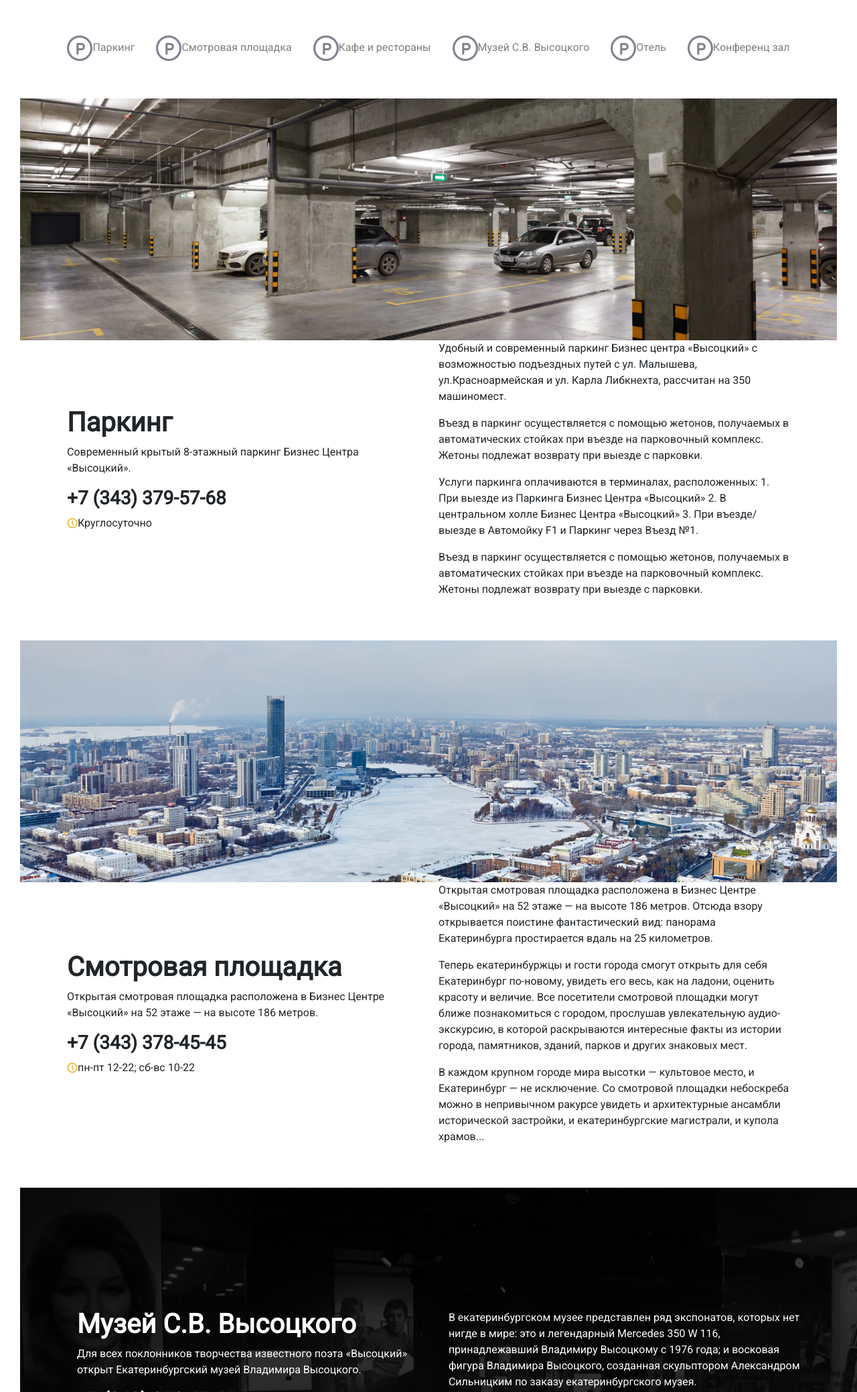
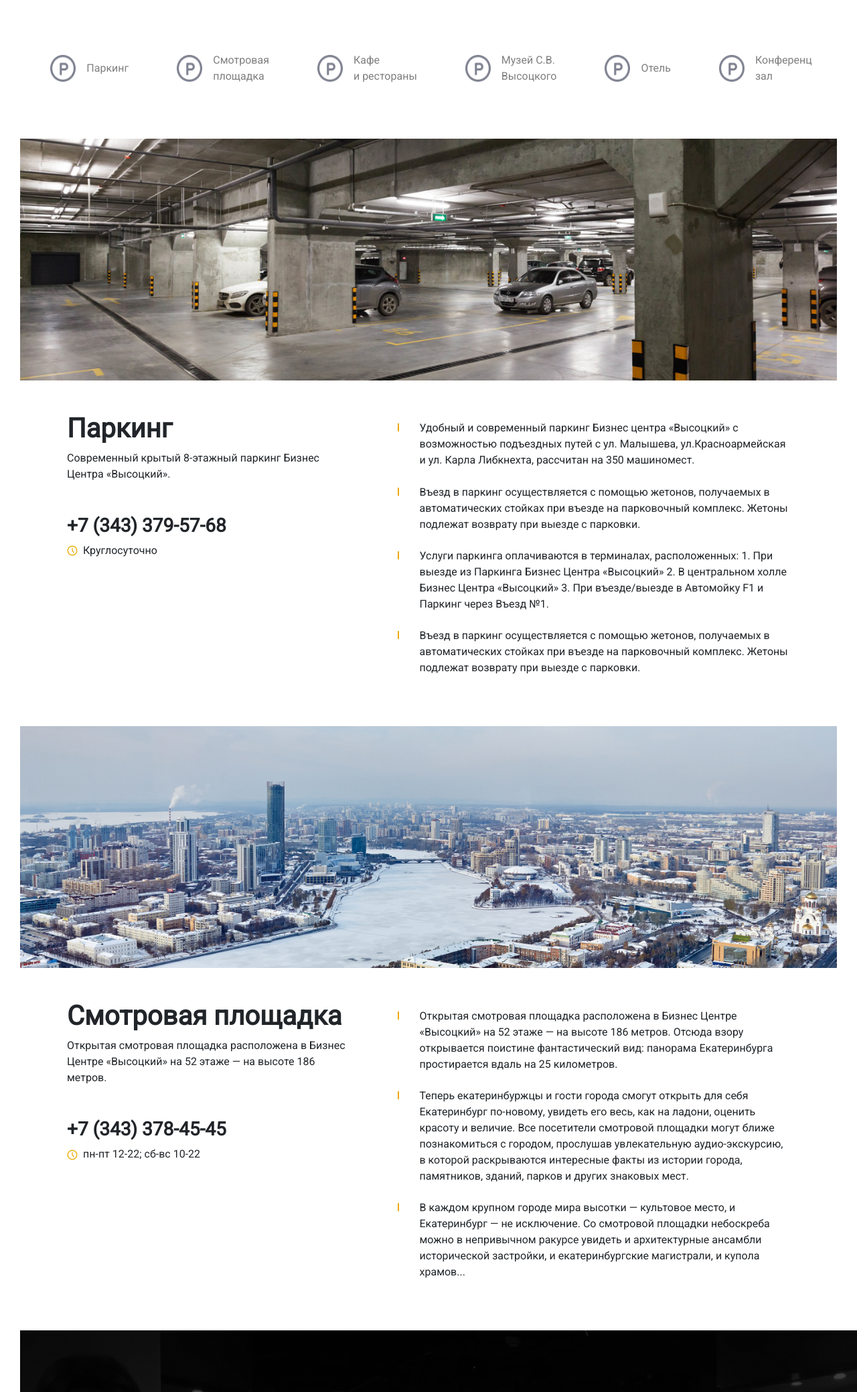
Before and after one commit to MishaEfremov/-test_task_Vysotsky, a plain HTML site: page index.html in a window 1280 px wide. Shown: the part 1379-3457 px from the top of the page at 67% size. Drawn offline with nearby package versions, Linux system fonts and the light colour scheme.

Commit message:
fix indents

```diff
--- a/index.html
+++ b/index.html
@@ -22,11 +22,23 @@
 
         }
 
+        html {
+            margin-left: auto;
+            margin-right: auto;
+            margin-left: auto;
+        }
+
         body {
+
             font-family: 'Roboto', sans-serif;
         }
 
         a {
+            text-decoration: none;
+            color: black;
+        }
+
+        a:hover {
             text-decoration: none;
             color: black;
         }
@@ -69,6 +81,25 @@
         .btn-rds {
             border-radius: 50%;
         }
+
+        .disp-flex-center {
+            display: flex;
+            justify-content: center;
+            align-items: center;
+        }
+
+        ul {
+            list-style-image: url("image/orange-line.png");
+
+        }
+
+        li {
+            padding-bottom: 2%;
+            padding-top: 2%;
+            padding-left: 1.5rem;
+        }
+
+
 
 
 
@@ -127,51 +158,60 @@
 
         <ul class="nav d-flex align-items-center justify-content-center">
             <li class="nav-item opacity-gray">
-                <a class="nav-link active" href="#"><img src="image/parking-icon.png">Паркинг</a>
+                <a class="nav-link disp-flex-center" href="#"><img src="image/parking-icon.png" width="38px"
+                        height="40px"><span class="mx-3">Паркинг</span></a>
             </li>
             <li class="nav-item opacity-gray">
-                <a class="nav-link" href="#"><img src="image/parking-icon.png">Смотровая площадка</a>
+                <a class="nav-link disp-flex-center" href="#"><img src="image/parking-icon.png" width="38px"
+                        height="40px"><span class="mx-3">Смотровая<br> площадка</span></a>
             </li>
             <li class="nav-item opacity-gray">
-                <a class="nav-link" href="#"><img src="image/parking-icon.png">Кафе и рестораны</a>
+                <a class="nav-link disp-flex-center" href="#"><img src="image/parking-icon.png" width="38px"
+                        height="40px"><span class="mx-3">Кафе <br>и рестораны</span></a>
             </li>
             <li class="nav-item opacity-gray">
-                <a class="nav-link" href="#"><img src="image/parking-icon.png">Музей С.В. Высоцкого</a>
+                <a class="nav-link disp-flex-center" href="#"><img src="image/parking-icon.png" width="38px"
+                        height="40px"><span class="mx-3">Музей С.В.<br> Высоцкого </span></a>
             </li>
             <li class="nav-item opacity-gray">
-                <a class="nav-link" href="#"><img src="image/parking-icon.png">Отель</a>
+                <a class="nav-link disp-flex-center" href="#"><img src="image/parking-icon.png" width="38px"
+                        height="40px"><span class="mx-3">Отель</span></a>
             </li>
             <li class="nav-item opacity-gray">
-                <a class="nav-link" href="#"><img src="image/parking-icon.png">Конференц зал</a>
+                <a class="nav-link disp-flex-center" href="#"><img src="image/parking-icon.png" width="38px"
+                        height="40px"><span class="mx-3">Конференц<br> зал</span></a>
             </li>
 
         </ul>
         <section class="container-fluid my-5">
             <img src="image/image-parking.png" class="img-fluid" alt="Responsive image">
-            <div class="container d-flex  align-items-center ">
+            <div class="container d-flex  align-items-start my-5">
 
-                <div class="col">
+                <div class="col-5">
+                    <div class="mb-5">
                     <h1 class="font-weight-bold">Паркинг</h1>
                     <p> Современный крытый 8-этажный паркинг Бизнес Центра «Высоцкий».</p>
+                </div>
                     <h3 class="font-weight-bold">+7 (343) 379-57-68</h3>
-                    <p><img src="image/ic_clock.png">Круглосуточно</p>
+                    <p><img src="image/ic_clock.png" class="mr-2">Круглосуточно</p>
 
                 </div>
-                <div class="col">
-                    <p>Удобный и современный паркинг Бизнес центра «Высоцкий» с возможностью подъездных путей с
-                        ул. Малышева, ул.Красноармейская и ул. Карла Либкнехта, рассчитан на 350 машиномест.</p>
-                    <p> Въезд в паркинг осуществляется с помощью жетонов,
+                <div class="col-7">
+                    <ul>
+                        <li>Удобный и современный паркинг Бизнес центра «Высоцкий» с возможностью подъездных путей с
+                            ул. Малышева, ул.Красноармейская и ул. Карла Либкнехта, рассчитан на 350 машиномест.</li>
+                        <li> Въезд в паркинг осуществляется с помощью жетонов,
                             получаемых в автоматических стойках при въезде на парковочный комплекс.
-                        Жетоны подлежат возврату при выезде с парковки.</p>
-                    <p>Услуги паркинга оплачиваются в терминалах, расположенных:
+                            Жетоны подлежат возврату при выезде с парковки.</li>
+                        <li>Услуги паркинга оплачиваются в терминалах, расположенных:
                             1. При выезде из Паркинга Бизнес Центра «Высоцкий»
                             2. В центральном холле Бизнес Центра «Высоцкий»
                             3. При въезде/выезде в Автомойку F1 и Паркинг через Въезд №1.
-                    </p>
-                    <p>Въезд в паркинг осуществляется с помощью жетонов,
+                        </li>
+                        <li>Въезд в паркинг осуществляется с помощью жетонов,
                             получаемых в автоматических стойках при въезде на парковочный комплекс.
-                        Жетоны подлежат возврату при выезде с парковки.</p>
-
+                            Жетоны подлежат возврату при выезде с парковки.</li>
+                    </ul>
                 </div>
 
             </div>
@@ -179,37 +219,41 @@
         </section>
         <section class="container-fluid my-5">
             <img src="image/image-city.png" class="img-fluid" alt="Responsive image">
-            <div class="container  d-flex  align-items-center">
+            <div class="container  d-flex  align-items-start my-5">
 
-                <div class="col ">
+                <div class="col-5 ">
+                    <div class="mb-5">
                     <h1 class="font-weight-bold">Смотровая площадка</h1>
                     <p> Открытая смотровая площадка расположена в Бизнес Центре «Высоцкий» на 52 этаже — на высоте
                         186
                         метров.</p>
+                    </div>
                     <h3 class="font-weight-bold">+7 (343) 378-45-45</h3>
-                    <p><img src="image/ic_clock.png">пн-пт 12-22; сб-вс 10-22</p>
+                    <p><img src="image/ic_clock.png" class="mr-2">пн-пт 12-22; сб-вс 10-22</p>
 
                 </div>
-                <div class="col">
-                    <p>Открытая смотровая площадка расположена в Бизнес Центре «Высоцкий» на 52 этаже — на высоте
+                <div class="col-7">
+                    <ul>
+                        <li>Открытая смотровая площадка расположена в Бизнес Центре «Высоцкий» на 52 этаже — на высоте
                             186
                             метров.
                             Отсюда взору открывается поистине фантастический вид:
-                        панорама Екатеринбурга простирается вдаль на 25 километров.</p>
-                    <p> Теперь екатеринбуржцы и гости города смогут открыть для себя Екатеринбург по-новому,
+                            панорама Екатеринбурга простирается вдаль на 25 километров.
+                        <li> Теперь екатеринбуржцы и гости города смогут открыть для себя Екатеринбург по-новому,
                             увидеть его весь, как на ладони, оценить красоту и величие.
                             Все посетители cмотровой площадки могут ближе познакомиться с городом, прослушав
                             увлекательную
                             аудио-экскурсию,
                             в которой раскрываются интересные факты из истории города,
-                        памятников, зданий, парков и других знаковых мест.</p>
-                    <p>
+                            памятников, зданий, парков и других знаковых мест.
+                        <li>
                             В каждом крупном городе мира высотки — культовое место, и Екатеринбург — не исключение.
                             Со смотровой площадки небоскреба можно в непривычном ракурсе увидеть и архитектурные
                             ансамбли
                             исторической застройки,
                             и екатеринбургские магистрали, и купола храмов...
-                    </p>
+                        </li>
+                    </ul>
 
                 </div>
 
@@ -218,16 +262,19 @@
         </section>
         <section class="container-fluid bottom-bg d-flex  align-items-center justify-content-between">
 
-            <section class="container  white d-flex  align-items-center ">
+            <section class="container  white d-flex  align-items-start my-5">
 
                 <div class="col">
                     <h1 class="font-weight-bold">Музей С.В. Высоцкого</h1>
                     <p> Для всех поклонников творчества известного поэта «Высоцкий» открыт Екатеринбургский музей
                         Владимира
                         Высоцкого.</p>
+                    <div class="my-4">
                         <h3 class="font-weight-bold">+7 (343) 378-45-45</h3>
-                    <p><img src="image/ic_clock.png">пн-пт 12-22; сб-вс 10-22</p>
-                    <div class="row">
+
+                        <p><img src="image/ic_clock.png" class="mr-2">пн-пт 12-22; сб-вс 10-22</p>
+                    </div>
+                    <div class="row my-5">
                         <div class="col">
                             <h3>200 руб.</h3>
                             <p>Входной билет</p>
@@ -237,23 +284,25 @@
                             <p>Льготный билет</p>
                         </div>
                     </div>
-                    <button type="button" class="btn btn-primary btn-lg btn-size-color">Подробнее</button>
+                    <button type="button" class="btn btn-primary btn-lg btn-size-color my-3">Подробнее</button>
 
 
                 </div>
-                <div class="col-6">
-                    <p> В екатеринбургском музее представлен ряд экспонатов, которых нет нигде в мире:
+                <div class="col-7">
+                    <ul>
+
+                        <li> В екатеринбургском музее представлен ряд экспонатов, которых нет нигде в мире:
                             это и легендарный Mercedes 350 W 116, принадлежавший Владимиру Высоцкому с 1976 года;
                             и восковая фигура Владимира Высоцкого,
-                        созданная скульптором Александром Сильницким по заказу екатеринбургского музея.</p>
-                    <p> Специально для музея были выкуплены 37 лотов, среди которых иконы, картины и украшения,
-                        которые принадлежали семье Высоцкого- Влади.</p>
-                    <p>
+                            созданная скульптором Александром Сильницким по заказу екатеринбургского музея.</li>
+                        <li> Специально для музея были выкуплены 37 лотов, среди которых иконы, картины и украшения,
+                            которые принадлежали семье Высоцкого- Влади.</li>
+                        <li>
                             Самый ценный экспонат - последнее стихотворение В.Высоцкого,
                             которое он написал за полтора месяца до своей смерти и посвятил Марине Влади.
                             Этому документу присвоена категория «Культурная ценность Российской Федерации».
-                    </p>
-
+                        </li>
+                    </ul>
                 </div>
 
 
```
Also changed, not shown: image/orange-line.png (added). Lines whose indentation alone changed are shown as unchanged.
